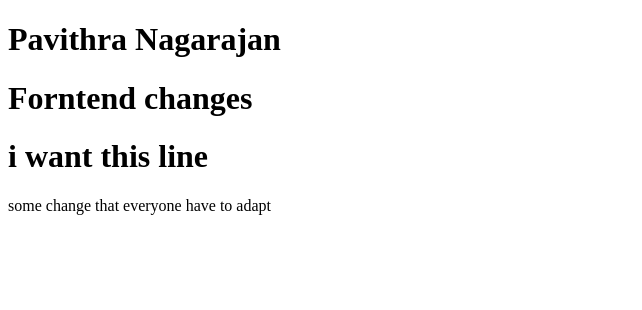
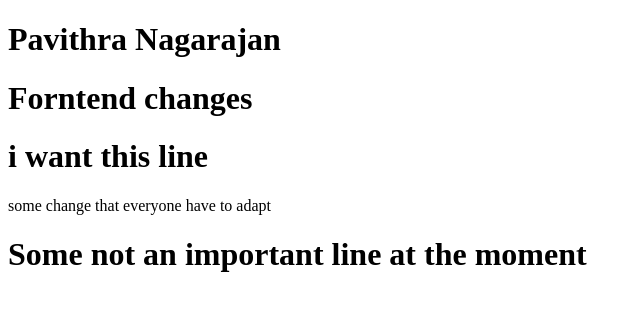
Before and after one commit to pavithraKNRajan/samplerepo, a plain HTML site: page index.html in a window 1280 px wide. Shown: the whole page, without its empty margins (0-642 px from the left). Drawn offline with Linux system fonts and the light colour scheme.

Commit message:
fix: added new line

```diff
--- a/index.html
+++ b/index.html
@@ -10,5 +10,6 @@
     <h1>Forntend changes</h1>
     <h1>i want this line</h1>
     some change that everyone have to adapt
+    <h1>Some not an important line at the moment</h1>
 </body>
 </html>
```
